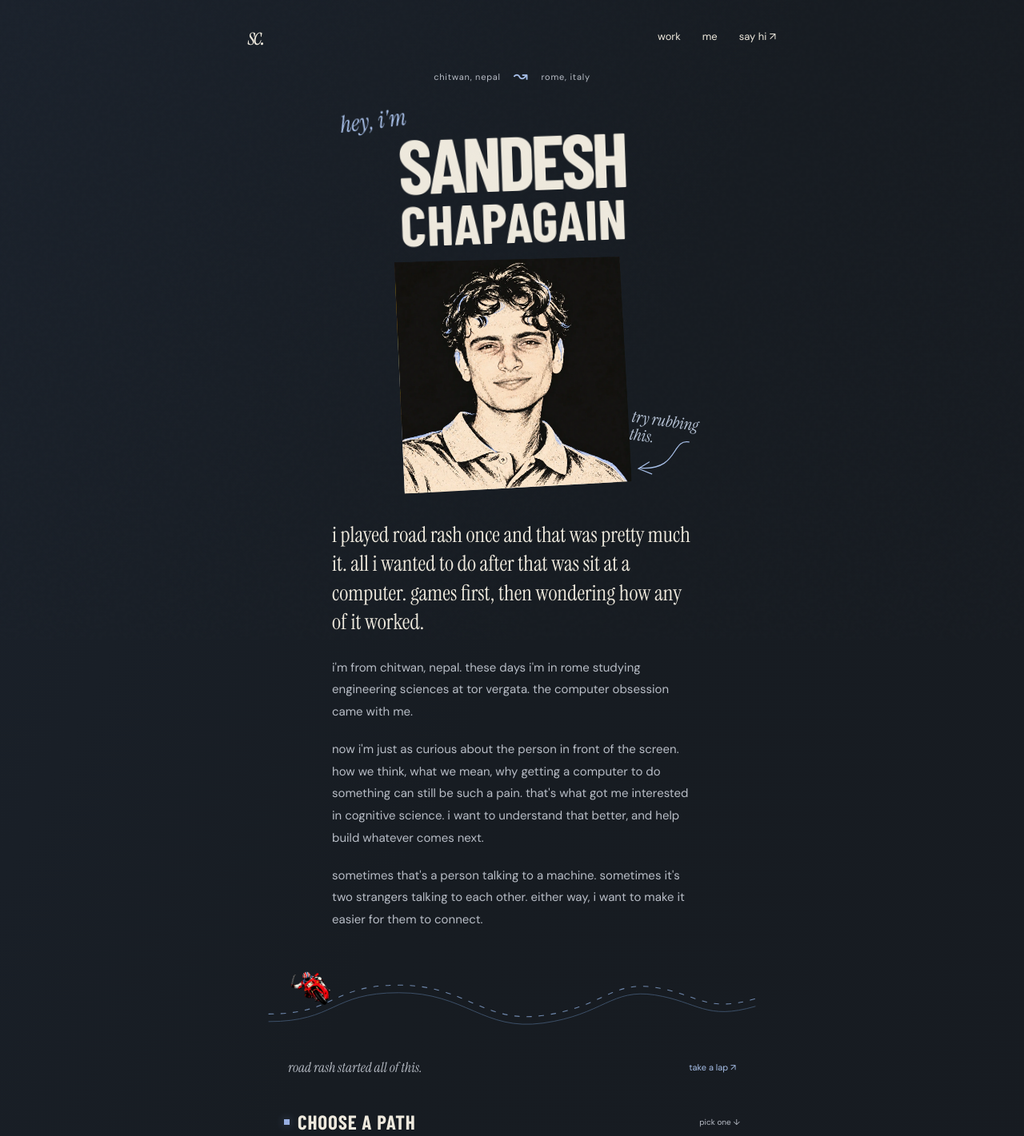
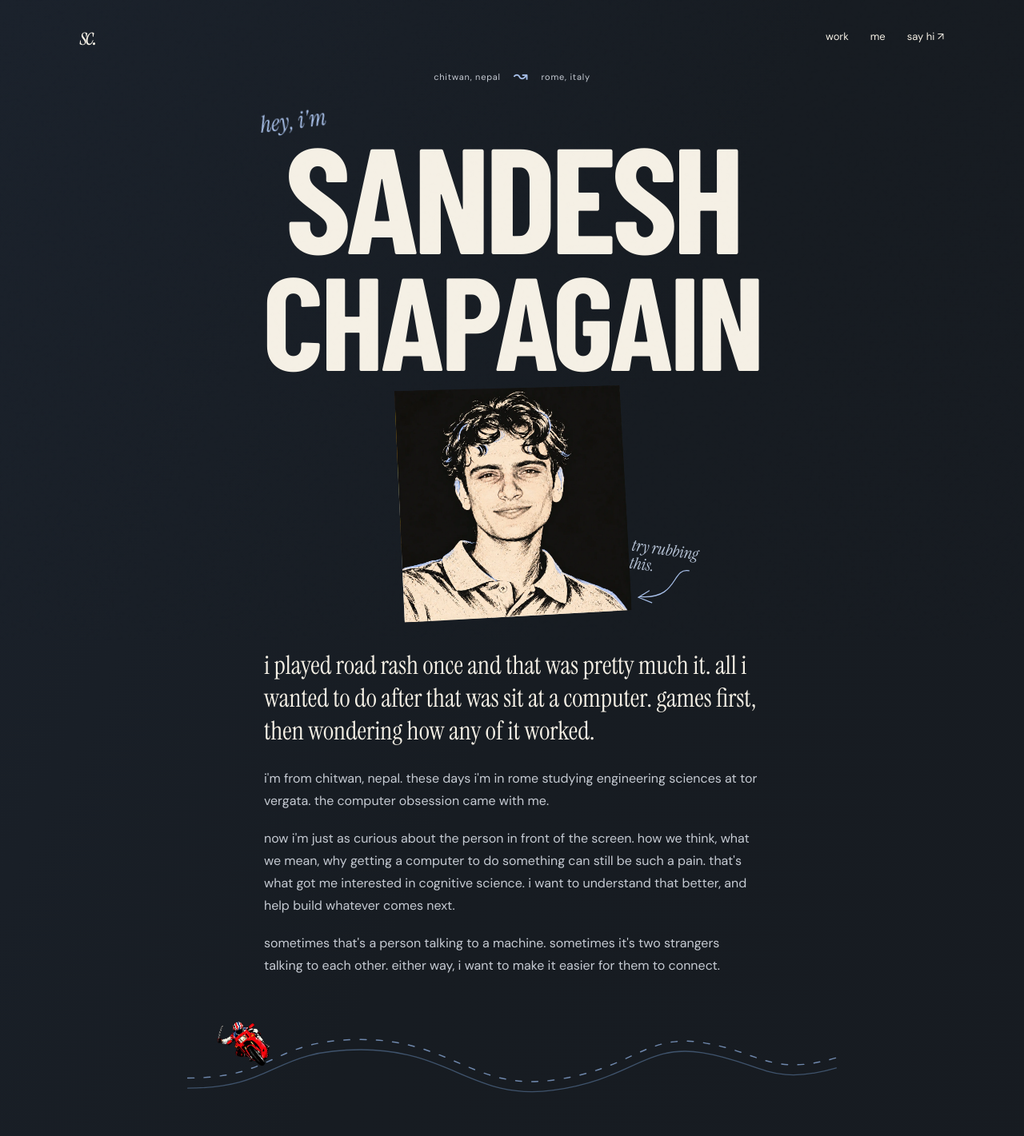
Before and after one commit to Dexasan/portfolio, a Next.js app: page / in a window 1280 px wide. Shown: the top 1421 px of the page at 80% size. Built offline with nearby package versions, Linux system fonts and the light colour scheme; no server answers.

Commit message:
Widen portfolio composition and sharpen display type

```diff
--- a/app/art-theme.css
+++ b/app/art-theme.css
@@ -21,3 +21,27 @@ main,.personal-nav,.personal-footer{position:relative;z-index:1}
 .archive-filters button[aria-pressed=true]{background:transparent;border-color:var(--accent);color:var(--ink)}
 .project-page .wall-messages{scrollbar-color:#4b6080 #1b232d}
 @media(hover:none),(pointer:coarse){.cursor-road-caption{display:none}.touch-road-caption{display:inline}}
+
+/* Wider composition, with a separate measure for sustained reading. */
+:root{--ink:#f5f0e5;--muted:#c6cbd3}
+body:after{opacity:.012}
+.name-art h1{transform:none;letter-spacing:-.035em}
+.name-art h1 span{letter-spacing:-.025em}
+.select-grid .select-tile:after{background:repeating-linear-gradient(0deg,transparent 0 3px,#0a101512 3px 4px)}
+@keyframes name-press-in{from{opacity:0;transform:translateY(10px)}to{opacity:1;transform:none}}
+@media(min-width:601px){
+  .personal-nav,.personal-footer{width:min(1080px,calc(100% - 72px))}
+  .personal-home{width:min(960px,calc(100% - 72px))}
+  .name-art{max-width:750px;container-type:inline-size;margin:24px auto 16px}
+  .name-art h1{font-size:clamp(104px,25cqw,188px);line-height:.82;padding-top:32px}
+  .name-art h1 span{font-size:clamp(86px,22cqw,165px);margin-top:10px}
+  .hand-note{left:8%;top:0}
+  .personal-home .home-story{max-width:620px}
+  .personal-home .home-story>p{font-size:16px;line-height:1.75}
+  .personal-home .home-story>p:first-child{font-size:32px;line-height:1.28}
+  .road-interlude{max-width:760px}
+  .reading-page,.project-page{width:min(800px,calc(100% - 72px))}
+  .reading-prose{max-width:66ch}
+  .work-page{width:min(960px,calc(100% - 72px))}
+}
+@media(max-width:350px){.name-art h1{font-size:clamp(62px,23vw,80px)}.name-art h1 span{font-size:clamp(46px,17vw,58px)}}
```
